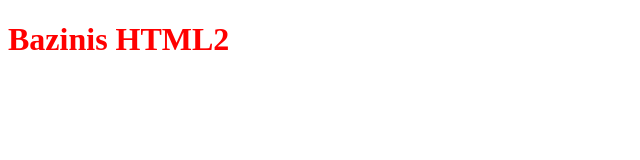
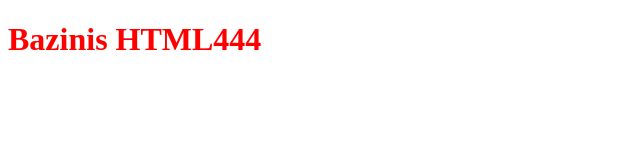
Before and after one commit to evgitas/1214git, a plain HTML site: page index.html in a window 1280 px wide. Shown: the full height of the page, 0-640 px from the left. Drawn offline with Linux system fonts and the light colour scheme.

Commit message:
Updated to 444
444

```diff
--- a/index.html
+++ b/index.html
@@ -8,6 +8,6 @@
 		<link rel="stylesheet" href="assets/css/style.css">
 	</head>
 	<body>
-		<h1>Bazinis HTML2</h1>
+		<h1>Bazinis HTML444</h1>
 	</body>
 </html>
```
